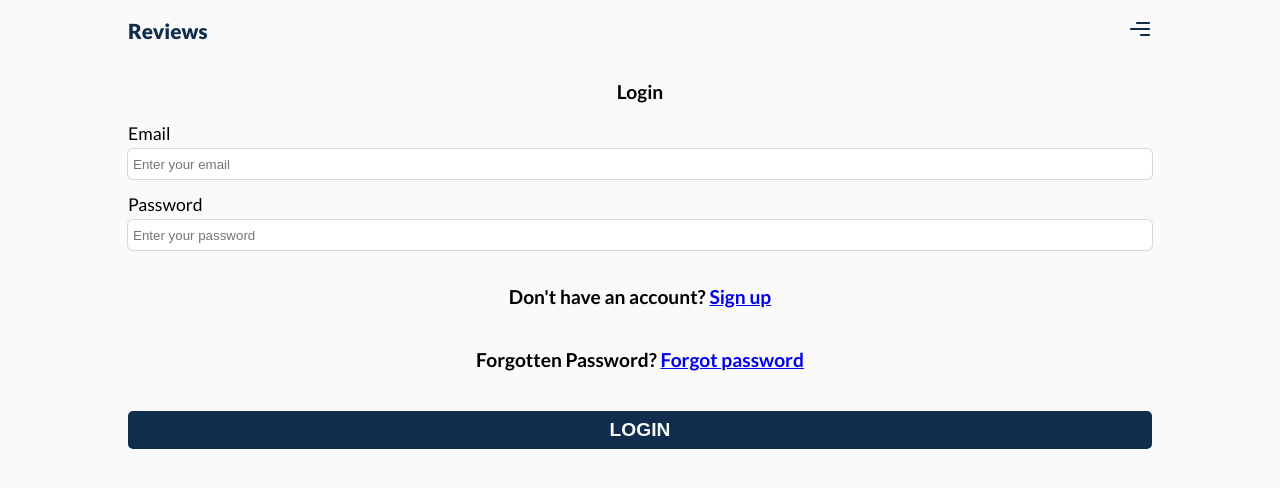
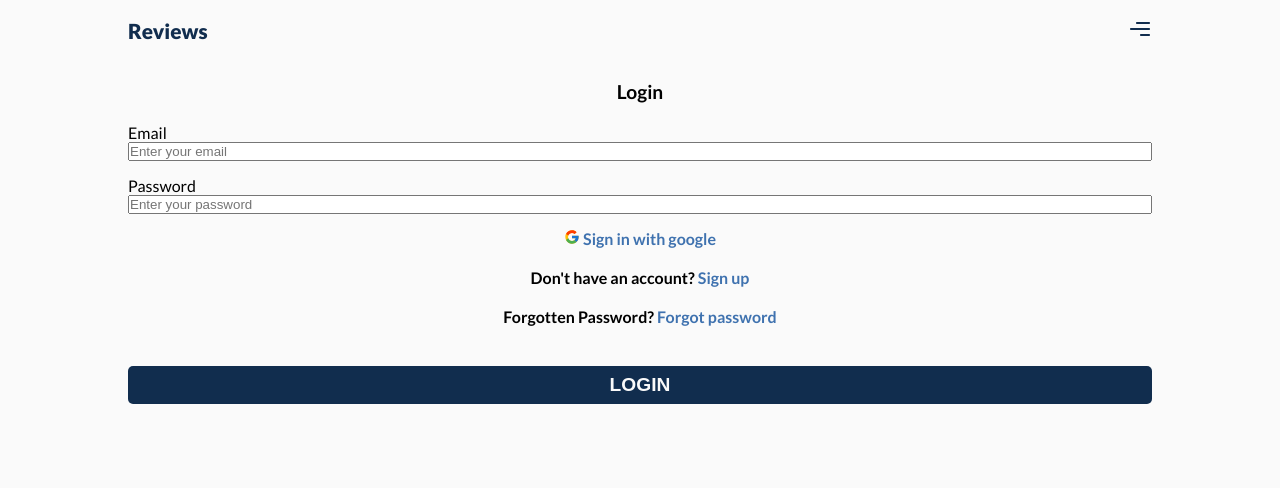
Before and after one commit to segundevs/product-reviews, a React (Create React App) app: page /login in a window 1280 px wide. Shown: the top 488 px of the page. Built offline with nearby package versions, Linux system fonts and the light colour scheme; no server answers.

Commit message:
login page completed

```diff
--- a/src/pages/Login/Login.jsx
+++ b/src/pages/Login/Login.jsx
@@ -1,40 +1,73 @@
 import {useState} from 'react';
 import { Link, useHistory } from 'react-router-dom';
 import { useAuth } from '../../contexts/authContext/AuthContext';
+import { FcGoogle } from 'react-icons/fc';
+import { toast } from 'react-toastify';
+import Loader from '../../components/Loader';
+
+import './login.css'
 
 const Login = () => {
 
-  const { login, sendPasswordResetEmail, isAuthenticating } = useAuth();
+  const { login, signInWithGoogle } = useAuth();
 
   const history = useHistory();
 
   const [email, setEmail] = useState('');
   const [password, setPassword] = useState('');
-  const [loading, setLoading] = useState(false)
+  const [loading, setLoading] = useState(false);
+  const [error, setError] = useState('')
 
   const handleSubmit = async(e) => {
     e.preventDefault()
     setLoading(true)
-    await login(email, password)
-    setLoading(false)
-    history.push('/')
+    try {
+      await login(email, password)
+      setLoading(false)
+      toast.success('Successfully logged in!', {theme: "colored", autoClose: 2000 })
+      history.push('/')
+    } catch (err) {
+      setError(err.message)
+      setLoading(false)
+      toast.error( error? `${error}` : 'Something went wrong!', {theme: "colored", autoClose: 2000 })
+    }
+  }
+
+  const handleGoogle = async() => {
+
+    setLoading(true)
+    try{
+      await signInWithGoogle()
+      setLoading(false)
+      toast.success('Successfully logged in!', {theme: "colored", autoClose: 2000 })
+      history.push('/')
+    }catch (err){
+      setError(err.message)
+      setLoading(false)
+      toast.error( error? `${error}` : 'Something went wrong!', {theme: "colored", autoClose: 2000 })
+    }
   }
 
   return (
     <form onSubmit={handleSubmit} className="product__container">
       <h2 className="heading">Login</h2>
-      <div className="product-name">
+
+      <div className="input__container">
         <label>Email</label>
-        <input type="text" placeholder="Enter your email" required value={email} onChange={(e) => setEmail(e.target.value)}/>
+        <input type="text" placeholder="Enter your email" required value={email} onChange={(e) => setEmail(e.target.value)} />
       </div>
 
-      <div className="product-name">
+      <div className="input__container">
         <label>Password</label>
-        <input type="password" placeholder="Enter your password" required value={password} onChange={(e) => setPassword(e.target.value)}/>
+        <input type="password" placeholder="Enter your password" required value={password} onChange={(e) => setPassword(e.target.value)} />
       </div>
-       <h2 className="heading">Don't have an account? <Link to="/signup">Sign up</Link></h2>
-       <h2 className="heading">Forgotten Password? <Link to="/forgotPassword">Forgot password</Link></h2>
-      <button >{loading ? 'running' : 'Login'}</button>
+
+        <h4 onClick={handleGoogle} className="login__page-link">
+          <FcGoogle className="google"/> Sign in with google
+        </h4>
+       <h4>Don't have an account? <Link to="/signup" className="login__page-link">Sign up</Link></h4>
+       <h4>Forgotten Password? <Link to="/forgotPassword" className="login__page-link">Forgot password</Link></h4>
+      <button className="btn">{loading ? <Loader height='1em'/> : 'Login'}</button>
     </form>
   )
 }
--- a/src/pages/Login/login.css
+++ b/src/pages/Login/login.css
@@ -0,0 +1,11 @@
+.product__container h4 {
+  text-align: center;
+  margin-bottom: 20px;
+  font-size: 1rem;
+}
+
+.login__page-link {
+  text-decoration: none;
+  cursor: pointer;
+  color: var(--tertiary-color);
+}
```
